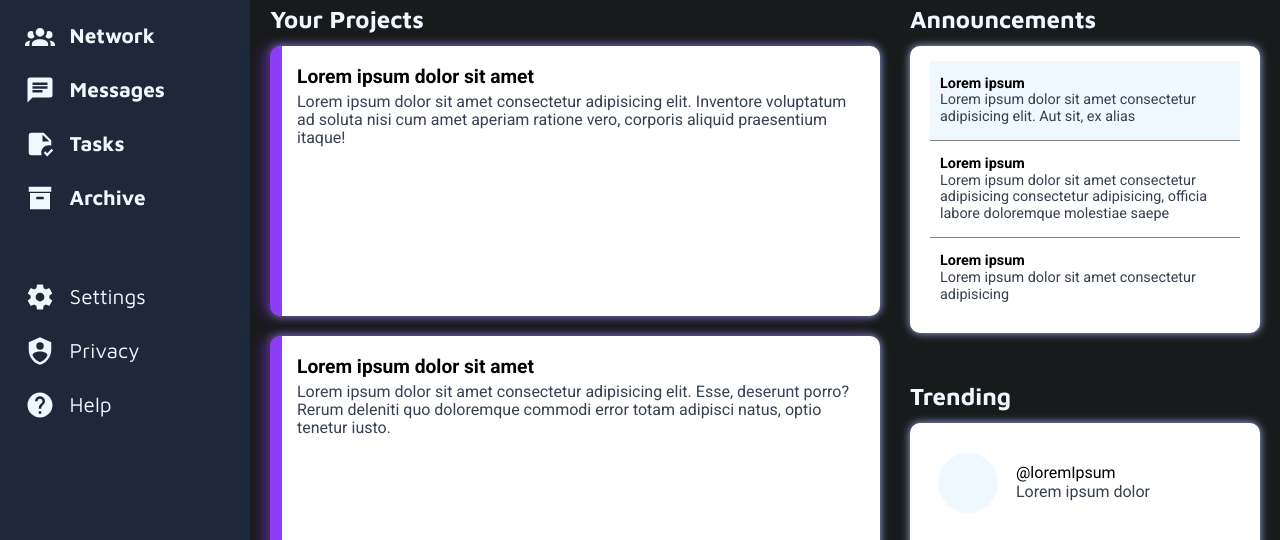
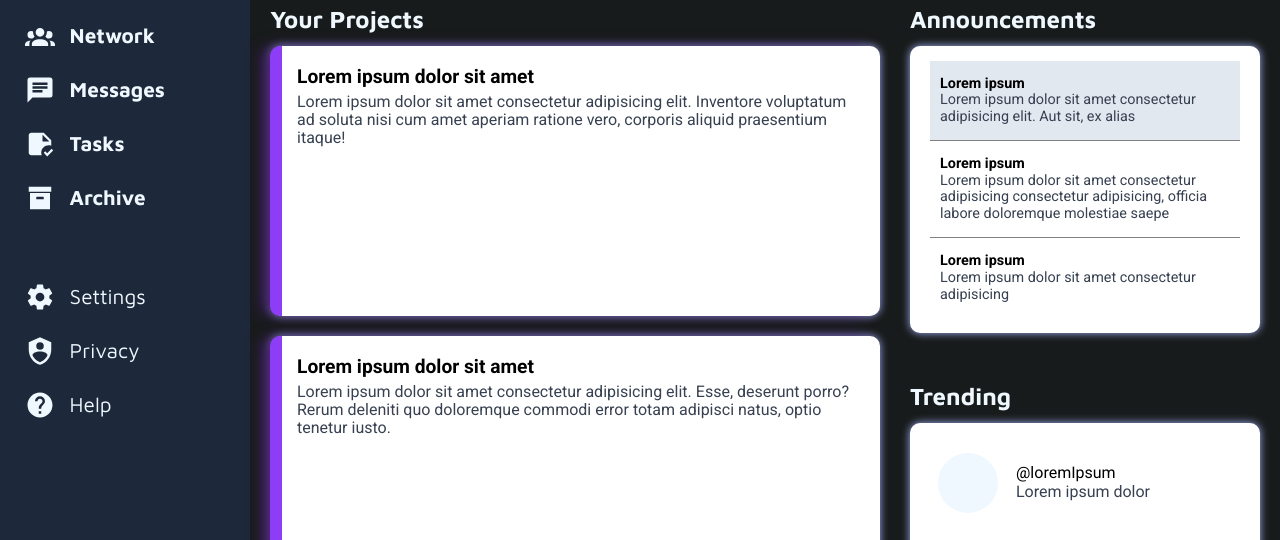
Before and after one commit to dragonvedb/admin-dashboard, a plain HTML site: page index.html in a window 1280 px wide. In both pictures the pointer is over the element 1085 px from the left and 344 px from the top of the page. Shown: the part 244-784 px from the top of the page. Drawn offline with Linux system fonts and the light colour scheme; a web font is replaced by a local one.

Commit message:
Make the hover color of trending and annoncement widgets bolder

```diff
--- a/styles.css
+++ b/styles.css
@@ -298,5 +298,5 @@ main h2 {
 
 .announcement:hover,
 .trend:hover {
-    background-color: aliceblue;
+    background-color: #e2e8f0;
 }
```
